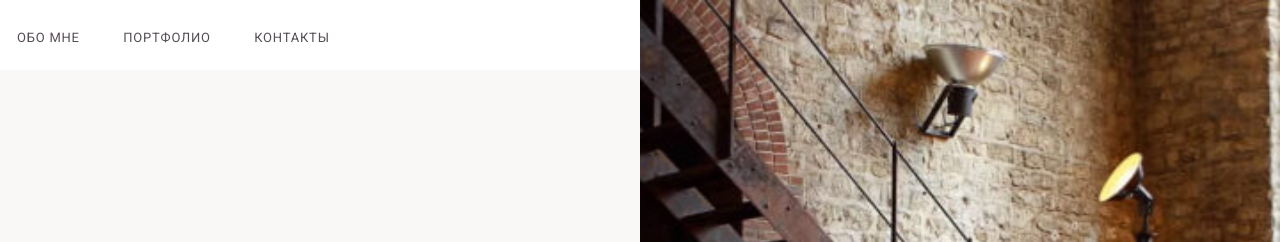
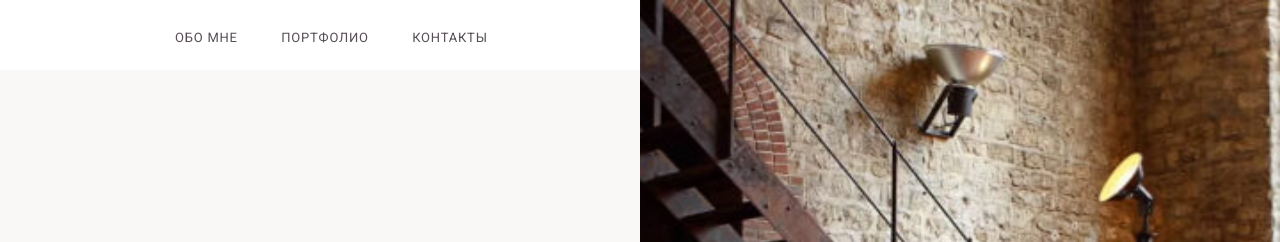
Before and after one commit to srgv-alex/Interior_Design, a plain HTML site: page index.html in a window 1280 px wide. Shown: the top 242 px of the page. Drawn offline with nearby package versions, Linux system fonts and the light colour scheme; some packages are replaced by stand-ins of ours; a script that the page names is missing.

Commit message:
add adaptive

```diff
--- a/index.html
+++ b/index.html
@@ -3,8 +3,8 @@
 
 <head>
 	<meta charset="UTF-8">
-	<meta name="viewport" content="width=device-width, initial-scale=1.0">
-	<!-- <meta name="viewport" content="width=360, initial-scale=1, shrink-to-fit=no"> -->
+	<!-- <meta name="viewport" content="width=device-width, initial-scale=1.0"> -->
+	<meta name="viewport" content="width=360, initial-scale=1, shrink-to-fit=no">
 
 	<title>Дизайн интерьера</title>
 	<link rel="stylesheet" href="./libs/owl.carousel.min.css">
@@ -45,7 +45,6 @@
 					</div>
 				</a>
 			</div>
-
 		</div>
 		<div class="header-slider-wrapper">
 			<div class="owl-carousel header-slider">
--- a/scss/base/_container.scss
+++ b/scss/base/_container.scss
@@ -2,4 +2,16 @@
 	width: 1276px;
 	margin: 0 auto;
 	padding: 0 15px;
+
+	@include respond-to(1299px) {
+		width: 960px;
+	}
+
+	@include mobile {
+		width: 650px;
+	}
+
+	@include respond-to(575px) {
+		width: 460px;
+	}
 }
--- a/scss/base/_mixins.scss
+++ b/scss/base/_mixins.scss
@@ -1,11 +1,23 @@
+@mixin laptop() {
+	@media (max-width: 1459px) {
+		@content;
+	}
+}
+
 @mixin tablet() {
-	@media (max-width: 1220px) {
+	@media (max-width: 1024px) {
 		@content;
 	}
 }
 
 @mixin mobile() {
-	@media (max-width: 788px) {
+	@media (max-width: 787px) {
+		@content;
+	}
+}
+
+@mixin respond-to($max) {
+	@media (max-width: $max) {
 		@content;
 	}
 }
--- /dev/null
+++ b/scss/base/_utilis.scss
@@ -0,0 +1,3 @@
+.none {
+	display: none !important;
+}
--- a/scss/blocks/_about.scss
+++ b/scss/blocks/_about.scss
@@ -2,15 +2,33 @@
 	padding: 100px 0 197px;
 	background-color: #574e56;
 	color: #fff;
+	@include mobile {
+		padding: 25px 0 70px;
+	}
+	@include respond-to(360px) {
+		width: 460px;
+	}
 }
 
 .about__content {
 	display: flex;
 	align-items: center;
 	column-gap: 115px;
+
+	@include respond-to(1160px) {
+		column-gap: 50px;
+	}
+	@include mobile {
+		flex-wrap: wrap;
+		justify-content: center;
+		row-gap: 30px;
+	}
 }
 .about__img {
 	flex-shrink: 0;
+	@include mobile {
+		flex-shrink: 1;
+	}
 }
 .about__desc {
 	max-width: 456px;
@@ -29,8 +47,7 @@
 	display: flex;
 	column-gap: 112px;
 }
-.about__statistic-item {
-}
+
 .num {
 	font-family: 'Lora', serif;
 	font-size: 100px;
--- a/scss/blocks/_contacts.scss
+++ b/scss/blocks/_contacts.scss
@@ -1,19 +1,36 @@
 .contacts {
 	padding: 88px 0 146px;
+	@include mobile {
+		padding: 34px 0 36px;
+	}
 }
 
 .contacts__title {
 	margin-bottom: 91px;
+	@include mobile {
+		margin-bottom: 33px;
+	}
 }
 
 .contacts__content {
 	display: flex;
 	align-items: flex-start;
 	column-gap: 125px;
+	@include respond-to(1299px) {
+		column-gap: 55px;
+	}
+	@include mobile {
+		flex-wrap: wrap;
+		justify-content: center;
+		row-gap: 45px;
+	}
 }
 .contacts-form-wrapper {
 	width: 505px;
 	flex-shrink: 0;
+	@include mobile {
+		width: 100%;
+	}
 }
 .contacts-form {
 	display: flex;
@@ -45,4 +62,8 @@
 			color: #91756a;
 		}
 	}
+
+	@include respond-to(1100px) {
+		gap: 62px 30px;
+	}
 }
--- a/scss/blocks/_header.scss
+++ b/scss/blocks/_header.scss
@@ -2,6 +2,10 @@
 	position: relative;
 	height: 800px;
 	background: #f9f8f6;
+	@include respond-to(360px) {
+		width: 460px;
+		height: 650px;
+	}
 }
 
 .header-top {
@@ -35,9 +39,17 @@
 		width: 100%;
 		transition: 0.5s;
 	}
+
+	@include respond-to(575px) {
+		display: flex;
+		justify-content: center;
+	}
 }
 
 .header-title {
 	padding-top: 193px;
 	margin-bottom: 127px;
+	@include mobile {
+		padding-top: 70px;
+	}
 }
--- a/scss/blocks/_portfolio.scss
+++ b/scss/blocks/_portfolio.scss
@@ -1,12 +1,23 @@
 .portfolio {
 	padding: 88px 0 100px;
 	color: #e5e5e5;
+	@include mobile {
+		padding: 16px 0 50px;
+	}
 }
 
 .portfolio-content {
 	display: flex;
 	flex-wrap: wrap;
+	justify-content: center;
 	gap: 20px;
+	@include mobile {
+		justify-content: flex-start;
+	}
+
+	@include respond-to(575px) {
+		justify-content: center;
+	}
 }
 
 .portfolio-card {
@@ -19,5 +30,16 @@
 	}
 	img {
 		transition: filter 0.3s, transform 0.3s;
+		@include respond-to(575px) {
+			width: 100%;
+		}
+	}
+
+	@include respond-to(1299px) {
+		width: 296px;
+		height: 334px;
+	}
+	@include respond-to(575px) {
+		width: 100%;
 	}
 }
--- a/scss/blocks/_slider.scss
+++ b/scss/blocks/_slider.scss
@@ -18,12 +18,25 @@
 		height: 800px;
 		object-fit: cover;
 	}
+
+	@media (min-width: 1999px) {
+		max-width: 1000px;
+	}
+
+	@include mobile {
+		display: none;
+	}
 }
+
 .header-slider__nav {
 	position: absolute;
 	right: 81px;
 	bottom: 35px;
 	z-index: 2;
+
+	@include mobile {
+		display: none;
+	}
 }
 
 .owl-dots button.owl-dot.active span {
--- a/scss/blocks/_title.scss
+++ b/scss/blocks/_title.scss
@@ -3,14 +3,24 @@
 	.title {
 		margin-bottom: 10px;
 	}
+	@include respond-to(360px) {
+		padding-top: 10px;
+		margin-bottom: 70px;
+	}
 }
 
 .portfolio__title {
 	margin-bottom: 51px;
+	@include mobile {
+		margin-bottom: 20px;
+	}
 }
 
 .about__title {
 	margin-bottom: 97px;
+	@include mobile {
+		margin-bottom: 30px;
+	}
 }
 .title2--white {
 	color: #fff;
--- a/scss/main.scss
+++ b/scss/main.scss
@@ -3,6 +3,7 @@
 @import './base/mixins';
 @import './base/base';
 @import './base/container';
+@import './base/utilis';
 
 // Секции
 
```
Also changed, not shown: css/main.css, 1 other file.
